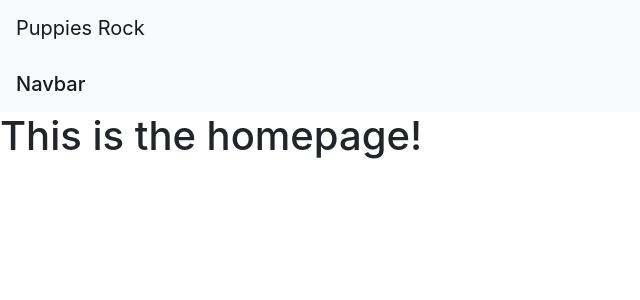
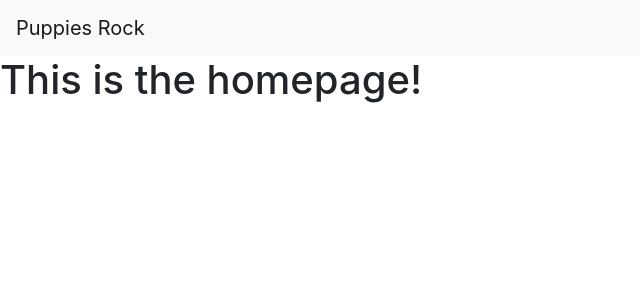
Before and after one commit to YoungHaYoo12/flask-bootcamp, a Flask app: page /home in a window 1280 px wide. Shown: the top 300 px of the page, without its empty margins (0-640 px from the left). Run offline with Flask 2, Linux system fonts and the light colour scheme; some libraries are stand-ins or nearby versions.

Commit message:
Add link to navbar

```diff
--- a/Lecture/templates/base.html
+++ b/Lecture/templates/base.html
@@ -8,13 +8,9 @@
 </head>
 <body>
   <nav class="navbar navbar-light bg-light">
-    <a class="navbar-brand" href="#">Puppies Rock</a>
+    <a class="navbar-brand" href="{{url_for('index')}}">Puppies Rock</a>
   </nav>
 
-  <!-- As a heading -->
-  <nav class="navbar navbar-light bg-light">
-    <span class="navbar-brand mb-0 h1">Navbar</span>
-  </nav>
   {% block content %}
   {% endblock %}
 </body>
```
